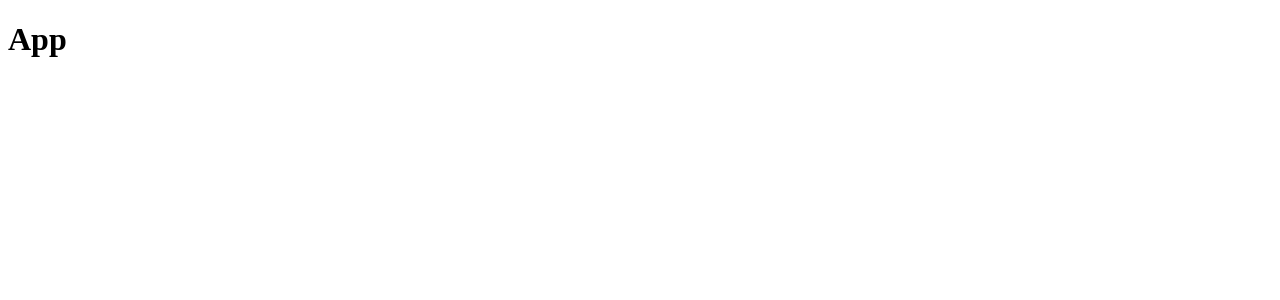
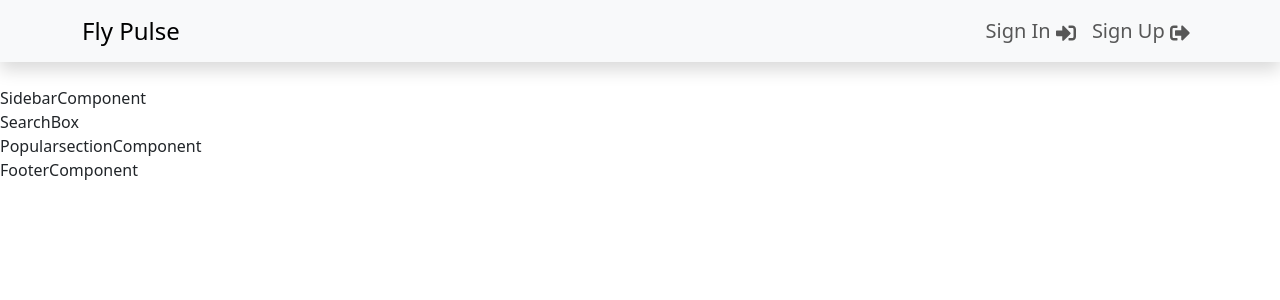
Before and after one commit to jameel-webdev/flight-ticket-booking-app-frontend, a React (Vite) app: page / in a window 1280 px wide. Shown: the top 300 px of the page. Built offline with nearby package versions, Linux system fonts and the light colour scheme.

Commit message:
Routes Added

```diff
--- a/package.json
+++ b/package.json
@@ -10,8 +10,12 @@
     "preview": "vite preview"
   },
   "dependencies": {
+    "bootstrap": "^5.3.2",
     "react": "^18.2.0",
+    "react-bootstrap": "^2.9.1",
     "react-dom": "^18.2.0",
+    "react-icons": "^4.12.0",
+    "react-router-bootstrap": "^0.26.2",
     "react-router-dom": "^6.20.0"
   },
   "devDependencies": {
--- a/src/App.jsx
+++ b/src/App.jsx
@@ -1,7 +1,13 @@
+import { Outlet } from "react-router-dom";
+import FooterComponent from "./components/FooterComponent";
+import HeaderComponent from "./components/HeaderComponent";
+
 function App() {
   return (
     <>
-      <h1>App</h1>
+      <HeaderComponent />
+      <Outlet />
+      <FooterComponent />
     </>
   );
 }
--- a/src/components/HeaderComponent.jsx
+++ b/src/components/HeaderComponent.jsx
@@ -1,7 +1,42 @@
 import React from "react";
+import { Container, Navbar, Nav } from "react-bootstrap";
+import { LinkContainer } from "react-router-bootstrap";
+import { FaSignInAlt, FaSignOutAlt } from "react-icons/fa";
 
 const HeaderComponent = () => {
-  return <div>HeaderComponent</div>;
+  return (
+    <header>
+      <Navbar
+        className="shadow p-2 mb-4 bg-body-tertiary"
+        bg="light"
+        variant="light"
+        expand="lg"
+        sticky="top"
+        collapseOnSelect
+      >
+        <Container>
+          <LinkContainer to="/">
+            <Navbar.Brand className="fs-4">Fly Pulse</Navbar.Brand>
+          </LinkContainer>
+          <Navbar.Toggle aria-controls="basic-navbar-nav" />
+          <Navbar.Collapse id="basic-navbar-nav">
+            <Nav className="ms-auto fs-5">
+              <LinkContainer to="/signin">
+                <Nav.Link>
+                  Sign In <FaSignInAlt />
+                </Nav.Link>
+              </LinkContainer>
+              <LinkContainer to="/signup">
+                <Nav.Link>
+                  Sign Up <FaSignOutAlt />
+                </Nav.Link>
+              </LinkContainer>
+            </Nav>
+          </Navbar.Collapse>
+        </Container>
+      </Navbar>
+    </header>
+  );
 };
 
 export default HeaderComponent;
--- /dev/null
+++ b/src/components/PopularsectionComponent.jsx
@@ -0,0 +1,7 @@
+import React from "react";
+
+const PopularsectionComponent = () => {
+  return <div>PopularsectionComponent</div>;
+};
+
+export default PopularsectionComponent;
--- a/src/components/PrivateRoute.jsx
+++ b/src/components/PrivateRoute.jsx
@@ -1,7 +1,12 @@
 import React from "react";
+import { Outlet } from "react-router-dom";
 
 const PrivateRoute = () => {
-  return <div>PrivateRoute</div>;
+  return (
+    <>
+      <Outlet />
+    </>
+  );
 };
 
 export default PrivateRoute;
--- a/src/main.jsx
+++ b/src/main.jsx
@@ -1,13 +1,31 @@
 import React from "react";
 import ReactDOM from "react-dom/client";
 import App from "./App.jsx";
+import "bootstrap/dist/css/bootstrap.min.css";
 import { BrowserRouter, Routes, Route } from "react-router-dom";
+import HeroPage from "./pages/HeroPage.jsx";
+import LoginPage from "./pages/UserPages/LoginPage.jsx";
+import RegistrationPage from "./pages/UserPages/RegistrationPage.jsx";
+import PrivateRoute from "./components/PrivateRoute.jsx";
+import ProfilePage from "./pages/UserPages/ProfilePage.jsx";
+import SearchPage from "./pages/FlightPages/SearchPage.jsx";
+import BookingPage from "./pages/BookingPages/BookingPage.jsx";
 
 ReactDOM.createRoot(document.getElementById("root")).render(
   <React.StrictMode>
     <BrowserRouter>
       <Routes>
-        <Route path="/" element={<App />}></Route>
+        <Route path="/" element={<App />}>
+          <Route index={true} path="/" element={<HeroPage />} />
+          <Route path="/signup" element={<RegistrationPage />} />
+          <Route path="/signin" element={<LoginPage />} />
+          {/*PRIVATE ROUTE*/}
+          <Route path="" element={<PrivateRoute />}>
+            <Route path="/profile" element={<ProfilePage />} />
+            <Route path="/search" element={<SearchPage />} />
+            <Route path="/booking" element={<BookingPage />} />
+          </Route>
+        </Route>
       </Routes>
     </BrowserRouter>
   </React.StrictMode>
--- /dev/null
+++ b/src/pages/HeroPage.jsx
@@ -0,0 +1,16 @@
+import React from "react";
+import SidebarComponent from "../components/SidebarComponent";
+import SearchBox from "../components/SearchBox";
+import PopularsectionComponent from "../components/PopularsectionComponent";
+
+const HeroPage = () => {
+  return (
+    <>
+      <SidebarComponent />
+      <SearchBox />
+      <PopularsectionComponent />
+    </>
+  );
+};
+
+export default HeroPage;
--- /dev/null
+++ b/src/pages/UserPages/ProfilePage.jsx
@@ -0,0 +1,7 @@
+import React from "react";
+
+const ProfilePage = () => {
+  return <div>ProfilePage</div>;
+};
+
+export default ProfilePage;
```
Also changed, not shown: 1 other file (tests, documents, lock files or other folders).
